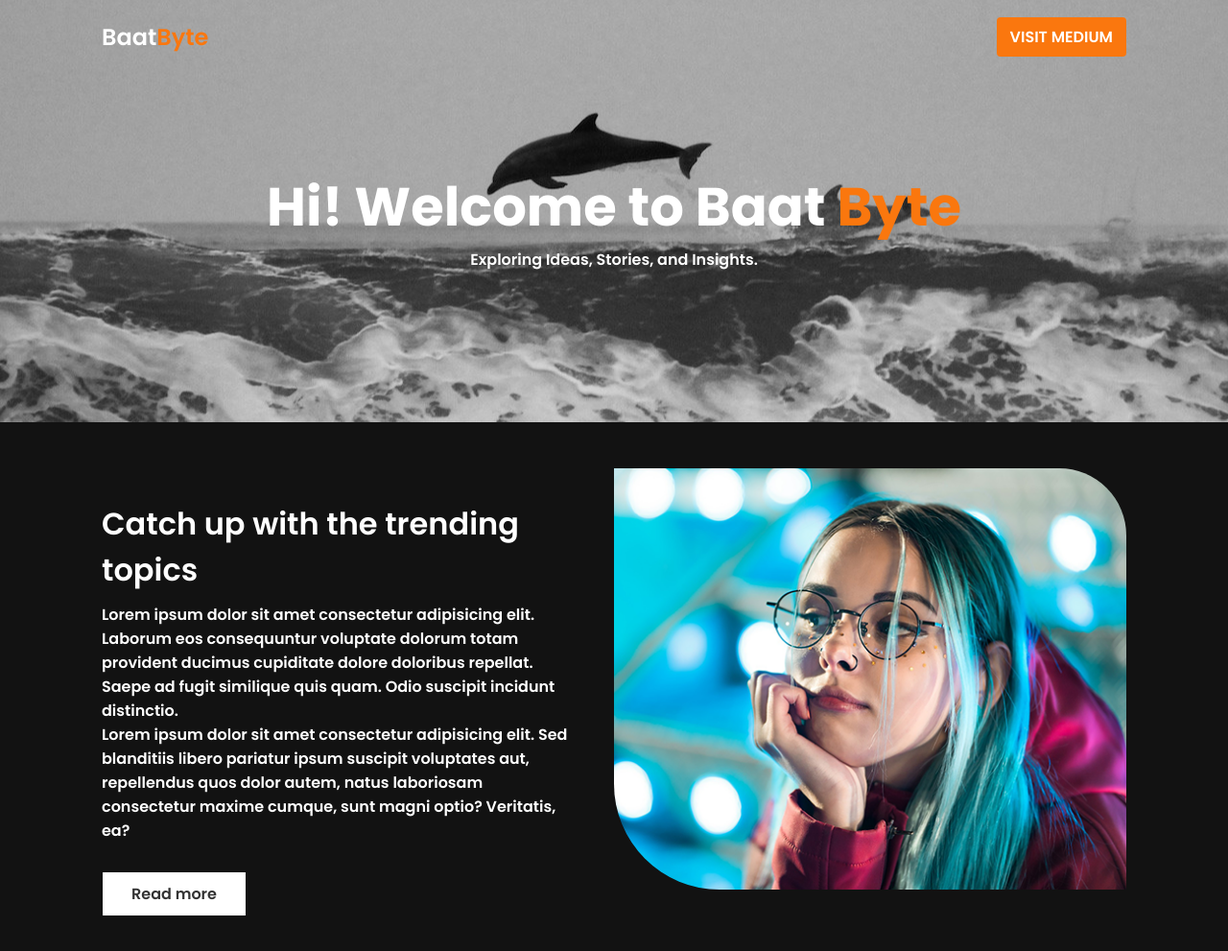
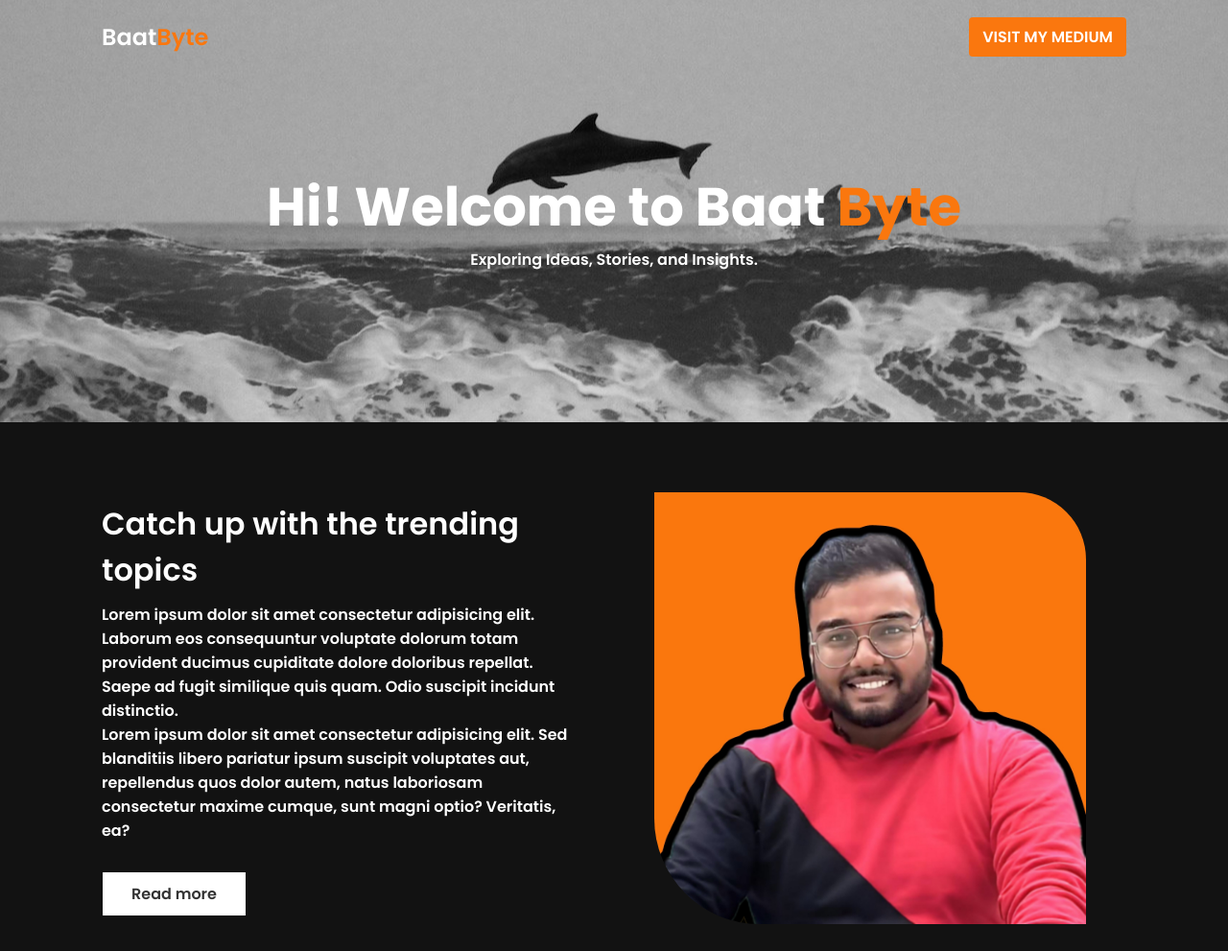
Before and after one commit to prakarshs/Baat-Byte, a plain HTML site: page index.html in a window 1280 px wide. Shown: the top 991 px of the page at 96% size. Drawn offline with nearby package versions, Linux system fonts and the light colour scheme.

Commit message:
added photo

```diff
--- a/index.html
+++ b/index.html
@@ -14,7 +14,7 @@
     <header>
         <div class="nav container">
             <a href="#" class="logo">Baat<span>Byte</span></a>
-            <a href="#" class="login">Visit Medium</a>
+            <a href="#" class="login">Visit My Medium</a>
         </div>
     </header>
 
@@ -35,7 +35,7 @@
             <a href="#" class="btn2">Read more</a>
         </div>
         <div class="imgBx">
-            <img src="images/about.png" alt="" class="fitBg">
+            <img src="images/about.jpg" alt="" class="fitBg">
         </div>
     </section>
 
--- a/style.css
+++ b/style.css
@@ -7,6 +7,7 @@
     scroll-padding-top: 2rem;
     box-sizing: border-box;
 }
+
 
 /* root values */
 :root{
@@ -25,8 +26,10 @@ a{
     text-decoration: none;
 
 }
-body{
+html{
     background-color: #121212;
+    width: 100%;
+    height: 100%;
 }
 span.filter-item{
     color: #fff;
@@ -166,10 +169,16 @@ header.shadow .logo{
     min-width: 50%;
     width: 50%;
     min-height: 500px;
+    display: flex;
+    align-items: center;
+    justify-content: center;
 }
 .imgBx img{
     border-top-right-radius: 70px;
     border-bottom-left-radius: 110px;
+    height: 450px;
+    width: 450px;
+
 }
 
 .btn2{
@@ -533,9 +542,6 @@ footer p{
         font-size: 1.4rem;
     }
 
-    .header-img{
-        height: 240px;
-    }
 
     .post-header{
         height: 335px;
```
Also changed, not shown: images/about.jpg (added), images/about.png (deleted).
